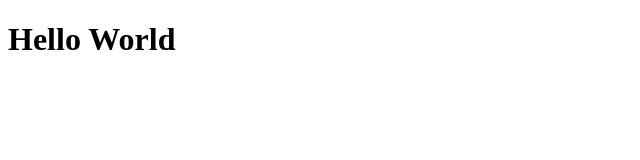
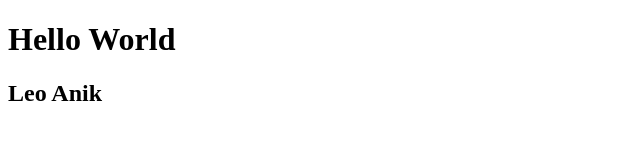
Before and after one commit to anik98285/My-2nd-web, a plain HTML site: page index.html in a window 1280 px wide. Shown: the whole page, without its empty margins (0-640 px from the left). Drawn offline with Linux system fonts and the light colour scheme.

Commit message:
added a header

```diff
--- a/index.html
+++ b/index.html
@@ -7,5 +7,6 @@
 </head>
 <body>
     <h1>Hello World</h1>
+    <h2>Leo Anik </h2>
 </body>
 </html>
```
Also changed, not shown: 1 other file.
